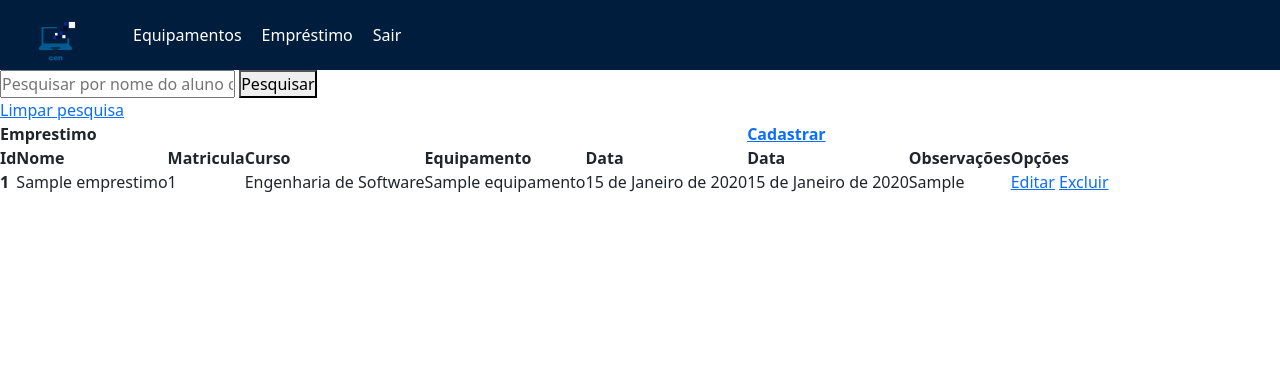
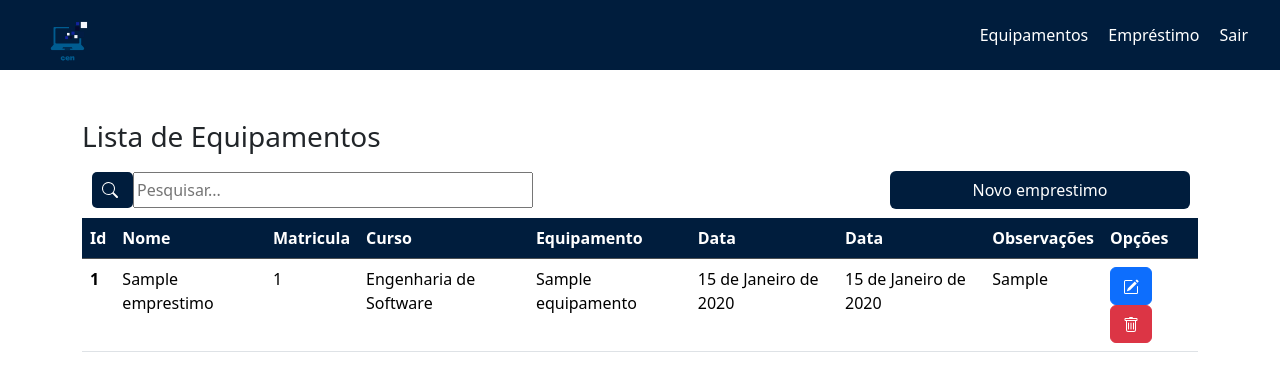
Before and after one commit to assuncaofelipe/CEN-Eng-Web-Django-II, a Django app: page /emprestimo/ in a window 1280 px wide. Shown: the top 391 px of the page. Run offline with Django 4.2, Linux system fonts and the light colour scheme; a user stored in the database is signed in; tables that the repository leaves empty hold one stand-in row (values such as "Sample post").

Commit message:
novo emprestimo

```diff
--- a/templates/listar_emprestimo.html
+++ b/templates/listar_emprestimo.html
@@ -1,39 +1,81 @@
-{% extends 'base.html' %}
-
 {% load static %}
 
-{% block style %}
-        <link rel="stylesheet" href="{% static 'css/tabelas.css' %}" />
-{% endblock %}
+<!DOCTYPE html>
+<html lang="pt-br">
 
-{% block conteudo %}
+<head>
+    <meta charset="UTF-8">
+    <title>CEN</title>
+    <link rel="stylesheet" type="text/css" href="{% static 'css/navbar.css' %}" />
+    <link rel="stylesheet" type="text/css" href="{% static 'css/search.css' %}" />
+    <link rel="stylesheet" type="text/css" href="{% static 'css/tabelas.css' %}" />
+
+    <link href="https://cdn.jsdelivr.net/npm/bootstrap@5.3.2/dist/css/bootstrap.min.css" rel="stylesheet"
+        integrity="sha384-T3c6CoIi6uLrA9TneNEoa7RxnatzjcDSCmG1MXxSR1GAsXEV/Dwwykc2MPK8M2HN" crossorigin="anonymous" />
+</head>
+
+<body>
+    <nav class="navbar">
+        <div class="container-fluid">
+            <div class="navbar-brand ">
+                <img src="{% static 'image/logo.svg' %}" width="80px" class="logo">
+            </div>
+            <div class="d-flex navbar-links">
+                <ul class="navbar-menu">
+                    <li><a href="{% url 'listar_equipamento' %}">Equipamentos</a></li>
+                    <li><a href="{% url 'listar_emprestimo' %}">Empréstimo</a></li>
+                    <li><a href="{% url 'logout' %}">Sair</a></li>
+                </ul>
+                <div class="navbar-toggle">
+                    <div id="menu-toggle">
+                        <svg xmlns="http://www.w3.org/2000/svg" width="32" height="32" fill="currentColor"
+                            class="bi bi-list" viewBox="0 0 16 16">
+                            <path fill-rule="evenodd"
+                                d="M2.5 12a.5.5 0 0 1 .5-.5h10a.5.5 0 0 1 0 1H3a.5.5 0 0 1-.5-.5zm0-4a.5.5 0 0 1 .5-.5h10a.5.5 0 0 1 0 1H3a.5.5 0 0 1-.5-.5zm0-4a.5.5 0 0 1 .5-.5h10a.5.5 0 0 1 0 1H3a.5.5 0 0 1-.5-.5z" />
+                        </svg>
+                    </div>
+                </div>
+            </div>
+        </div>
+    </nav>
+    <div class="container">
+        <h3>Lista de Equipamentos</h3>
         <div class="search-container">
-    <form class="search-form" method="GET" action="{% url 'listar_emprestimo' %}">
-        <input type="text" name="search" placeholder="Pesquisar por nome do aluno ou equipamento">
-        <button type="submit">Pesquisar</button>
+            <form class="search-input" method="GET" action="{% url 'listar_emprestimo' %}">
+                <button class="search-button" style="background: #001d3d;">
+                    <svg xmlns="http://www.w3.org/2000/svg" width="16" height="16" fill="currentColor"
+                        class="bi bi-search" viewBox="0 0 16 16">
+                        <path
+                            d="M11.742 10.344a6.5 6.5 0 1 0-1.397 1.398h-.001c.03.04.062.078.098.115l3.85 3.85a1 1 0 0 0 1.415-1.414l-3.85-3.85a1.007 1.007 0 0 0-.115-.1zM12 6.5a5.5 5.5 0 1 1-11 0 5.5 5.5 0 0 1 11 0z" />
+                    </svg>
+                </button>
+                <input type="text" name="search" placeholder="Pesquisar..." />
+                <!-- <a class="limpar-pesquisa" href="{% url 'listar_emprestimo' %}">Limpar pesquisa</a> -->
+
             </form>
-    <a class="limpar-pesquisa" href="{% url 'listar_emprestimo' %}">Limpar pesquisa</a>
+
+            <div class="d-grid gap-2 d-md-flex justify-content-md-end">
+                <button class="btn me-md-2 btn-equipamento" type="button" style="background: #001d3d; width: 300px;">
+                    <a style="color: white; text-decoration: none; align-items: center;"
+                        href="{% url 'cadastrar_emprestimo' %}">
+                        Novo emprestimo
+                    </a>
+                </button>
+            </div>
         </div>
 
-
-    <table>
-        <thead>
+        <table class="table">
+            <thead class="table-dark">
                 <tr>
-                <th colspan="6">Emprestimo</th>
-                <th colspan="2">
-                    <a href="{% url 'cadastrar_emprestimo' %}">Cadastrar</a>
-                </th>
-            </tr>
-            <tr>
-                <th scope="col">Id</th>
-                <th scope="col">Nome</th>
-                <th scope="col">Matricula</th>
-                <th scope="col">Curso</th>
-                <th scope="col">Equipamento</th>
-                <th scope="col">Data</th>
-                <th scope="col">Data</th>
-                <th scope="col">Observações</th>
-                <th scope="col">Opções</th>
+                    <th>Id</th>
+                    <th>Nome</th>
+                    <th>Matricula</th>
+                    <th>Curso</th>
+                    <th>Equipamento</th>
+                    <th>Data</th>
+                    <th>Data</th>
+                    <th>Observações</th>
+                    <th>Opções</th>
                 </tr>
             </thead>
             <tbody>
@@ -48,12 +90,34 @@
                     <td>{{ emprestimo.data_devolucao }}</td>
                     <td>{{ emprestimo.observacao }}</td>
                     <td>
-                        <a href="{% url 'editar_emprestimo' emprestimo.id_emprestimo %}">Editar</a>
-                        <a href="{% url 'deletar_emprestimo' emprestimo.id_emprestimo %}">Excluir</a>
+                        <a href="{% url 'editar_emprestimo' emprestimo.id_emprestimo %}" class="btn btn-primary">
+                            <svg xmlns="http://www.w3.org/2000/svg" width="16" height="16" fill="currentColor"
+                                class="bi bi-pencil-square" viewBox="0 0 16 16">
+                                <path
+                                    d="M15.502 1.94a.5.5 0 0 1 0 .706L14.459 3.69l-2-2L13.502.646a.5.5 0 0 1 .707 0l1.293 1.293zm-1.75 2.456-2-2L4.939 9.21a.5.5 0 0 0-.121.196l-.805 2.414a.25.25 0 0 0 .316.316l2.414-.805a.5.5 0 0 0 .196-.12l6.813-6.814z" />
+                                <path fill-rule="evenodd"
+                                    d="M1 13.5A1.5 1.5 0 0 0 2.5 15h11a1.5 1.5 0 0 0 1.5-1.5v-6a.5.5 0 0 0-1 0v6a.5.5 0 0 1-.5.5h-11a.5.5 0 0 1-.5-.5v-11a.5.5 0 0 1 .5-.5H9a.5.5 0 0 0 0-1H2.5A1.5 1.5 0 0 0 1 2.5v11z" />
+                            </svg>
+                        </a>
+                        <a href="{% url 'deletar_emprestimo' emprestimo.id_emprestimo %}" class="btn btn-danger btnDel">
+                            <svg xmlns="http://www.w3.org/2000/svg" width="16" height="16" fill="currentColor"
+                                class="bi bi-trash" viewBox="0 0 16 16">
+                                <path
+                                    d="M5.5 5.5A.5.5 0 0 1 6 6v6a.5.5 0 0 1-1 0V6a.5.5 0 0 1 .5-.5Zm2.5 0a.5.5 0 0 1 .5.5v6a.5.5 0 0 1-1 0V6a.5.5 0 0 1 .5-.5Zm3 .5a.5.5 0 0 0-1 0v6a.5.5 0 0 0 1 0V6Z" />
+                                <path
+                                    d="M14.5 3a1 1 0 0 1-1 1H13v9a2 2 0 0 1-2 2H5a2 2 0 0 1-2-2V4h-.5a1 1 0 0 1-1-1V2a1 1 0 0 1 1-1H6a1 1 0 0 1 1-1h2a1 1 0 0 1 1 1h3.5a1 1 0 0 1 1 1v1ZM4.118 4 4 4.059V13a1 1 0 0 0 1 1h6a1 1 0 0 0 1-1V4.059L11.882 4H4.118ZM2.5 3h11V2h-11v1Z" />
+                            </svg>
+                        </a>
                     </td>
                 </tr>
                 {% endfor %}
             </tbody>
         </table>
+    </div>
+    <script src="{% static 'js/script.js' %}"></script>
 
+    {% block conteudo %}
     {% endblock %}
+</body>
+
+</html>
```
Also changed, not shown: templates/listar_equipamento.html (+5 -2 lines). Lines whose indentation alone changed are shown as unchanged.
